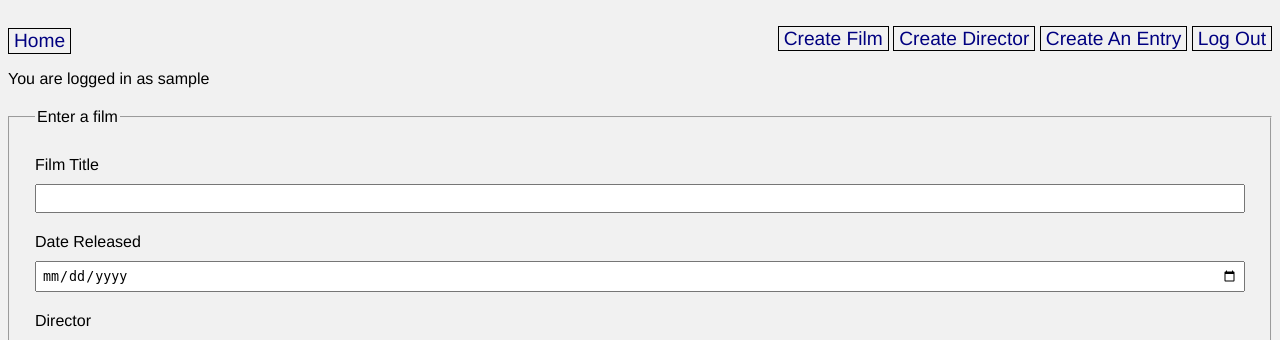
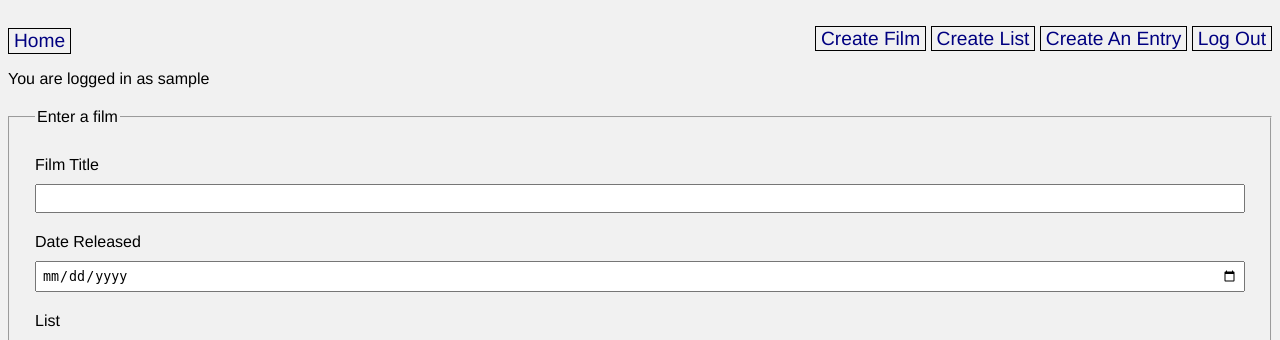
Before and after one commit to sharmaineb/film-journal, a Flask app: page /create_film in a window 1280 px wide. Shown: the top 340 px of the page. Run offline with Flask 2, Linux system fonts and the light colour scheme; the visitor is signed in with stand-in values (Sample User, id 1); data comes from the database, SQL or seed files in the repository; data that the repository does not hold is empty; some libraries are stand-ins or nearby versions.

Commit message:
[update] removed director/created list

```diff
--- a/film_app/auth/routes.py
+++ b/film_app/auth/routes.py
@@ -1,7 +1,7 @@
 from flask import Blueprint, request, render_template, redirect, url_for, flash
 from flask_login import login_user, logout_user, login_required, current_user
 
-from film_app.models import Film, Director, Entry, User
+from film_app.models import Film, List, Entry, User
 from film_app.auth.forms import SignUpForm, LoginForm
 
 # Import app and db from events_app package so that we can run app
--- a/film_app/main/forms.py
+++ b/film_app/main/forms.py
@@ -3,30 +3,30 @@ from flask_wtf import FlaskForm
 from wtforms import StringField, PasswordField, DateField, SelectField, SubmitField, TextAreaField
 from wtforms_sqlalchemy.fields import QuerySelectField, QuerySelectMultipleField
 from wtforms.validators import DataRequired, Length, ValidationError
-from film_app.models import Genre, Film, Director, Entry, User
+from film_app.models import Genre, Film, List, Entry, User
 
 class FilmForm(FlaskForm):
     """Form to create a film"""
     title = StringField('Film Title',
         validators=[DataRequired(), Length(min=3, max=80)])
     release_date = DateField('Date Released')
-    director = QuerySelectField('Director',
-        query_factory=lambda: Director.query, allow_blank=False)
+    list = QuerySelectField('List',
+        query_factory=lambda: List.query, allow_blank=False)
     genre = SelectField('Genre', choices=Genre.choices())
     entries = QuerySelectMultipleField('Entries',
         query_factory=lambda: Entry.query)
     submit = SubmitField('Submit')
 
-class DirectorForm(FlaskForm):
-    """Form to create a director."""
-    name = StringField('Director Name',
+class ListForm(FlaskForm):
+    """Form to create a list."""
+    name = StringField('List Name',
         validators=[DataRequired(), Length(min=3, max=80)])
-    biography = TextAreaField('Director Biography')
+    description = TextAreaField('List Description')
     submit = SubmitField('Submit')
 
 
 class EntryForm(FlaskForm):
     """Form to create a entry."""
     name = StringField('Entry Name',
-        validators=[DataRequired(), Length(min=3, max=200)])
+        validators=[DataRequired(), Length(min=3, max=700)])
     submit = SubmitField('Submit')
--- a/film_app/main/routes.py
+++ b/film_app/main/routes.py
@@ -2,8 +2,8 @@
 from flask import Blueprint, request, render_template, redirect, url_for, flash
 from flask_login import login_user, logout_user, login_required, current_user
 from datetime import date, datetime
-from film_app.models import Film, Director, Entry, User
-from film_app.main.forms import FilmForm, DirectorForm, EntryForm
+from film_app.models import Film, List, Entry, User
+from film_app.main.forms import FilmForm, ListForm, EntryForm
 
 # Import app and db from film_app package so that we can run app
 from film_app.extensions import app, db, bcrypt
@@ -29,7 +29,7 @@ def create_film():
         new_film = Film(
             title=form.title.data,
             release_date=form.release_date.data,
-            director=form.director.data,
+            list=form.list.data,
             genre=form.genre.data,
             entries=form.entries.data
         )
@@ -40,23 +40,23 @@ def create_film():
         return redirect(url_for('main.film_detail', film_id=new_film.id))
     return render_template('create_film.html', form=form)
 
-@main.route('/create_director', methods=['GET', 'POST'])
+@main.route('/create_list', methods=['GET', 'POST'])
 @login_required
-def create_director():
-    form = DirectorForm()
+def create_list():
+    form = ListForm()
     if form.validate_on_submit():
-        new_director = Director(
+        new_list = List(
             name=form.name.data,
-            biography=form.biography.data
+            description=form.description.data
         )
-        db.session.add(new_director)
+        db.session.add(new_list)
         db.session.commit()
 
-        flash('New director created successfully.')
+        flash('New list created successfully.')
         return redirect(url_for('main.homepage'))
 
     # if form was not valid, or was not submitted yet
-    return render_template('create_director.html', form=form)
+    return render_template('create_list.html', form=form)
 
 @main.route('/create_entry', methods=['GET', 'POST'])
 @login_required
@@ -84,7 +84,7 @@ def film_detail(film_id):
     if form.validate_on_submit():
         film.title = form.title.data
         film.release_date = form.release_date.data
-        film.director = form.director.data
+        film.list = form.list.data
         film.genre = form.genre.data
         film.entries = form.entries.data
 
--- a/film_app/main/tests.py
+++ b/film_app/main/tests.py
@@ -193,7 +193,7 @@
 #         # Make sure film was updated as we'd expect
 #         created_film = Film.query.filter_by(title='Frances Ha').one()
 #         self.assertIsNotNone(created_film)
-#         self.assertEqual(created_film.director.name, 'Greta Gerwig')
+#         self.assertEqual(created_film.list.name, 'Greta Gerwig')
 
 #     def test_create_film_logged_out(self):
 #         """
--- a/film_app/models.py
+++ b/film_app/models.py
@@ -26,10 +26,11 @@ class Film(db.Model):
     id = db.Column(db.Integer, primary_key=True)
     title = db.Column(db.String(80), nullable=False)
     release_date = db.Column(db.Date)
+    director = db.Column(db.String(100), nullable=False)
 
-    # the director = who directed it?
-    director_id = db.Column(db.Integer, db.ForeignKey('director.id'), nullable=False)
-    director = db.relationship('Director', back_populates='films')
+    # the lists
+    list_id = db.Column(db.Integer, db.ForeignKey('list.id'), nullable=False)
+    list = db.relationship('List', back_populates='films')
 
     # the genres
     genre = db.Column(db.Enum(Genre), default=Genre.COMEDY)
@@ -55,18 +56,18 @@ class Film(db.Model):
     def __repr__(self):
         return f'<Film: {self.title}>'
 
-class Director(db.Model):
-    """Director model."""
+class List(db.Model):
+    """List model."""
     id = db.Column(db.Integer, primary_key=True)
     name = db.Column(db.String(80), nullable=False)
-    biography = db.Column(db.String(200))
-    films = db.relationship('Film', back_populates='director')
+    description = db.Column(db.String(500))
+    films = db.relationship('Film', back_populates='list')
 
     def __str__(self):
-        return f'<Director: {self.name}>'
+        return f'<List: {self.name}>'
 
     def __repr__(self):
-        return f'<Director: {self.name}>'
+        return f'<List: {self.name}>'
 
 class Entry(db.Model):
     """Entry model."""
--- a/film_app/templates/base.html
+++ b/film_app/templates/base.html
@@ -12,7 +12,7 @@
                 <div>
                     {% if current_user.is_authenticated %}
                     <a href="/create_film">Create Film</a>
-                    <a href="/create_director">Create Director</a>
+                    <a href="/create_list">Create List</a>
                     <a href="/create_entry">Create An Entry</a>
                     <a href="/logout">Log Out</a>
                     {% else %}
--- a/film_app/templates/create_film.html
+++ b/film_app/templates/create_film.html
@@ -23,10 +23,10 @@
         {% endfor %}
         </ul>
 
-        {{ form.director.label }}
-        {{ form.director }}
+        {{ form.list.label }}
+        {{ form.list }}
         <ul>
-        {% for error in form.director.errors %}
+        {% for error in form.list.errors %}
             <li class="error">{{ error }}</li>
         {% endfor %}
         </ul>
--- a/film_app/templates/home.html
+++ b/film_app/templates/home.html
@@ -6,7 +6,7 @@
 
 <ul>
 {% for film in all_films %}
-    <li><a href="/film/{{ film.id }}">{{ film.title }}</a> by {{ film.director.name }}</li>
+    <li><a href="/film/{{ film.id }}">{{ film.title }}</a> by {{ film.list.name }}</li>
 {% endfor %}
 </ul>
 
```
Also changed, not shown: film_app/templates/create_list.html (renamed from film_app/templates/create_director.html, +6 -6 lines), film_app/templates/film_detail.html (+4 -4 lines).
